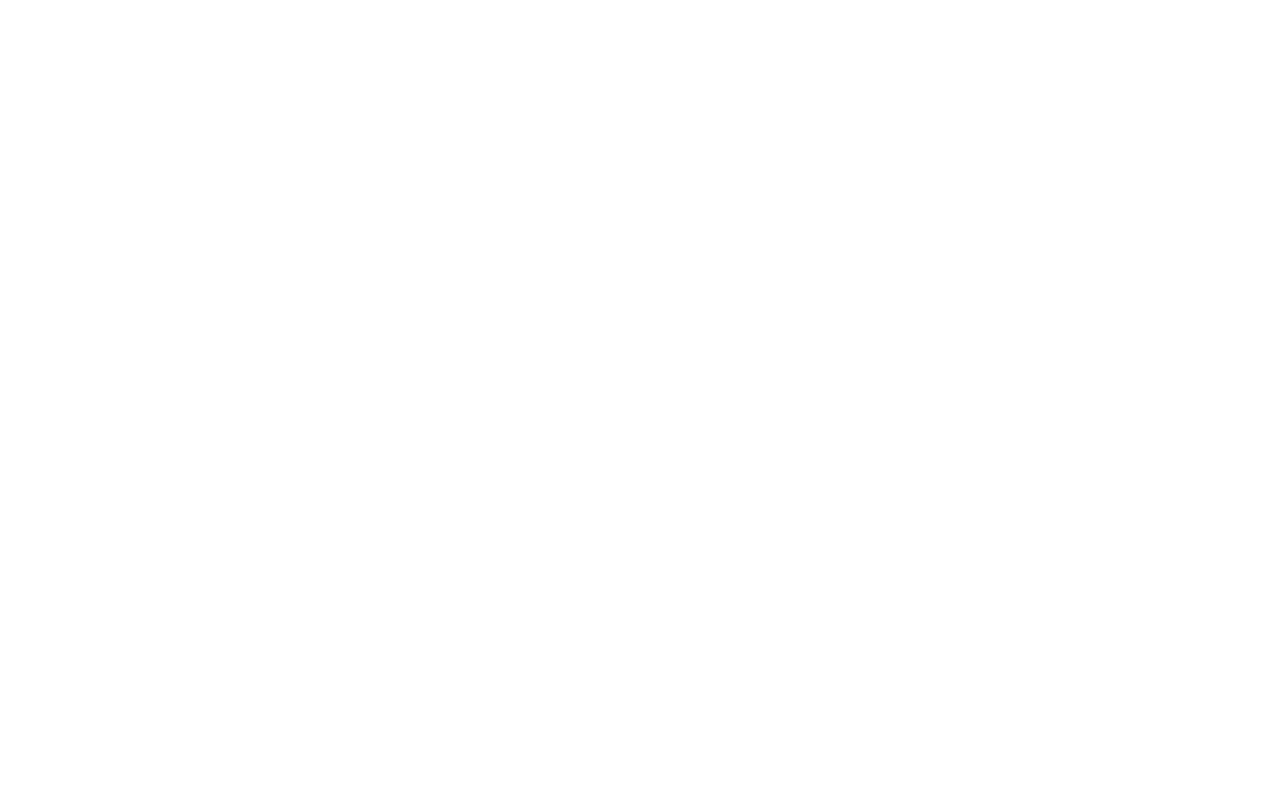
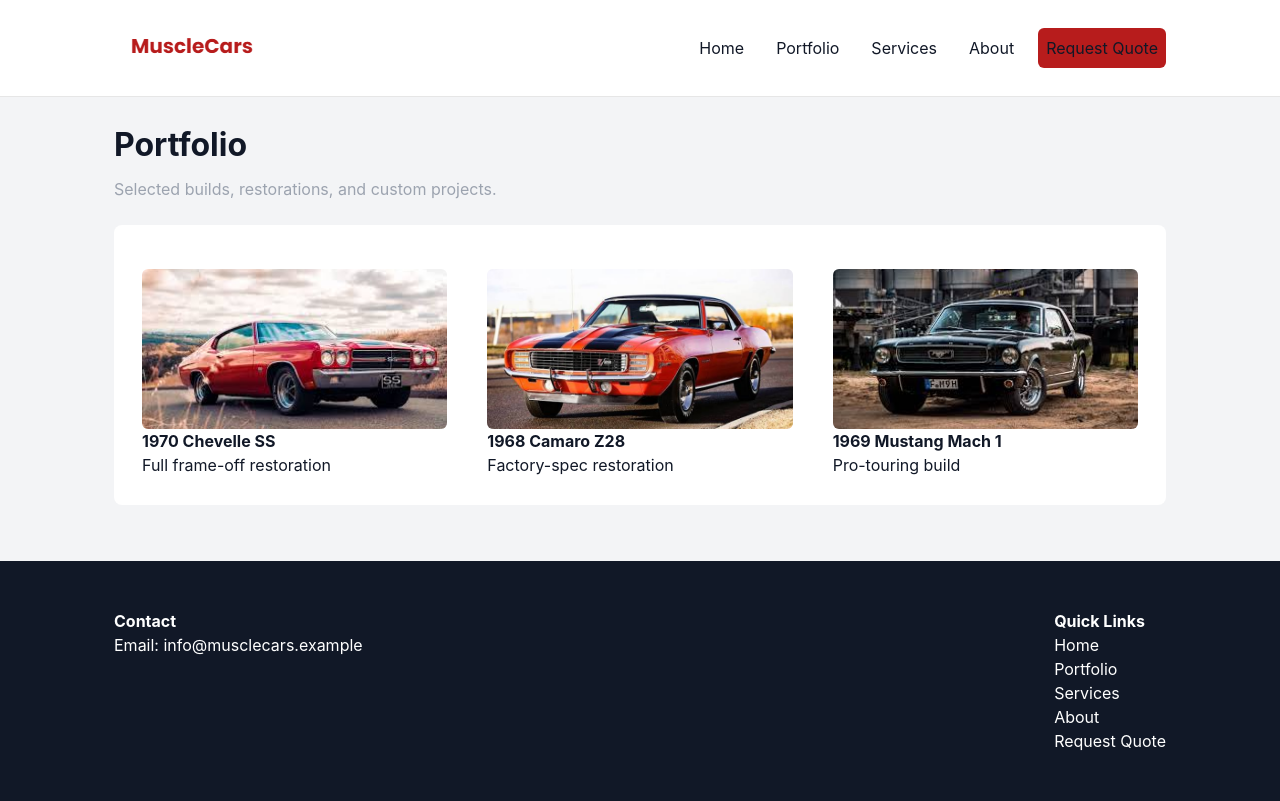
Before and after one commit to tbeeks17/CarWebsite, a plain HTML site: page portfolio.html in a window 1280 px wide. Drawn offline with Linux system fonts and the light colour scheme.

Commit message:
major changes

```diff
--- a/about.html
+++ b/about.html
@@ -0,0 +1,62 @@
+<!doctype html>
+<html lang="en">
+<head>
+  <meta charset="utf-8" />
+  <meta name="viewport" content="width=device-width, initial-scale=1" />
+  <title>Muscle Cars — About</title>
+  <meta name="description" content="Learn more about Muscle Cars, our story, and our team." />
+  <link rel="stylesheet" href="css/styles.css" />
+</head>
+<body>
+  <header class="site-header">
+    <div class="container header-inner">
+      <img src="images/MuscleCarLogo.png" alt="Muscle Cars logo" class="logo" />
+      <button class="menu-toggle" aria-label="Toggle navigation" aria-expanded="false">☰</button>
+      <nav class="main-nav" aria-label="Main navigation">
+        <a class="nav-link" href="index.html">Home</a>
+        <a class="nav-link" href="portfolio.html">Portfolio</a>
+        <a class="nav-link" href="services.html">Services</a>
+        <a class="nav-link" href="about.html">About</a>
+        <a class="nav-cta" href="request-quote.html">Request Quote</a>
+      </nav>
+    </div>
+  </header>
+
+  <main class="container">
+    <section class="page-header">
+      <h1>About Muscle Cars</h1>
+      <p>Our garage, our story, and our passion for American muscle.</p>
+    </section>
+
+    <section class="about-content">
+      <p>Muscle Cars is dedicated to preserving and evolving classic American performance. From frame-off restorations to modern pro-touring builds, we treat every project like a piece of history.</p>
+    </section>
+  </main>
+
+  <footer class="site-footer">
+    <div class="container footer-inner">
+      <div class="footer-col">
+        <h4>Contact</h4>
+        <p>Email: info@musclecars.example</p>
+      </div>
+      <div class="footer-col">
+        <h4>Quick Links</h4>
+        <a href="index.html">Home</a><br />
+        <a href="portfolio.html">Portfolio</a><br />
+        <a href="services.html">Services</a><br />
+        <a href="about.html">About</a><br />
+        <a href="request-quote.html">Request Quote</a>
+      </div>
+    </div>
+  </footer>
+
+  <script>
+    const toggle = document.querySelector(".menu-toggle");
+    const nav = document.querySelector(".main-nav");
+    toggle.addEventListener("click", () => {
+      const isOpen = nav.classList.toggle("open");
+      toggle.setAttribute("aria-expanded", isOpen ? "true" : "false");
+    });
+  </script>
+</body>
+</html>
--- a/css/styles.css
+++ b/css/styles.css
@@ -121,3 +121,19 @@ img{max-width:100%;height:auto;display:block}
   .hero-title{font-size:26px}
   body{font-size:16px}
 }
+.page-header{
+  margin-bottom:24px;
+}
+.page-header h1{
+  font-size:32px;
+  margin-bottom:8px;
+}
+.page-header p{
+  color:var(--muted);
+}
+.about-content,
+.portfolio-list{
+  background:#fff;
+  padding:16px;
+  border-radius:8px;
+}
--- a/portfolio.html
+++ b/portfolio.html
@@ -0,0 +1,78 @@
+<!doctype html>
+<html lang="en">
+<head>
+  <meta charset="utf-8" />
+  <meta name="viewport" content="width=device-width, initial-scale=1" />
+  <title>Muscle Cars — Portfolio</title>
+  <meta name="description" content="Portfolio of Muscle Cars builds and restorations." />
+  <link rel="stylesheet" href="css/styles.css" />
+</head>
+<body>
+  <header class="site-header">
+    <div class="container header-inner">
+      <img src="images/MuscleCarLogo.png" alt="Muscle Cars logo" class="logo" />
+      <button class="menu-toggle" aria-label="Toggle navigation" aria-expanded="false">☰</button>
+      <nav class="main-nav" aria-label="Main navigation">
+        <a class="nav-link" href="index.html">Home</a>
+        <a class="nav-link" href="portfolio.html">Portfolio</a>
+        <a class="nav-link" href="services.html">Services</a>
+        <a class="nav-link" href="about.html">About</a>
+        <a class="nav-cta" href="request-quote.html">Request Quote</a>
+      </nav>
+    </div>
+  </header>
+
+  <main class="container">
+    <section class="page-header">
+      <h1>Portfolio</h1>
+      <p>Selected builds, restorations, and custom projects.</p>
+    </section>
+
+    <section class="portfolio-list">
+      <div class="project-grid">
+        <article class="project-card">
+          <img src="images/Chevelle.png" alt="1970 Chevelle" />
+          <h4 class="project-title">1970 Chevelle SS</h4>
+          <p class="project-tag">Full frame-off restoration</p>
+        </article>
+        <article class="project-card">
+          <img src="images/Camaro.png" alt="1968 Camaro Z28" />
+          <h4 class="project-title">1968 Camaro Z28</h4>
+          <p class="project-tag">Factory-spec restoration</p>
+        </article>
+        <article class="project-card">
+          <img src="images/Mustang.png" alt="1969 Mustang Mach 1" />
+          <h4 class="project-title">1969 Mustang Mach 1</h4>
+          <p class="project-tag">Pro-touring build</p>
+        </article>
+      </div>
+    </section>
+  </main>
+
+  <footer class="site-footer">
+    <div class="container footer-inner">
+      <div class="footer-col">
+        <h4>Contact</h4>
+        <p>Email: info@musclecars.example</p>
+      </div>
+      <div class="footer-col">
+        <h4>Quick Links</h4>
+        <a href="index.html">Home</a><br />
+        <a href="portfolio.html">Portfolio</a><br />
+        <a href="services.html">Services</a><br />
+        <a href="about.html">About</a><br />
+        <a href="request-quote.html">Request Quote</a>
+      </div>
+    </div>
+  </footer>
+
+  <script>
+    const toggle = document.querySelector(".menu-toggle");
+    const nav = document.querySelector(".main-nav");
+    toggle.addEventListener("click", () => {
+      const isOpen = nav.classList.toggle("open");
+      toggle.setAttribute("aria-expanded", isOpen ? "true" : "false");
+    });
+  </script>
+</body>
+</html>
```
Also changed, not shown: index.html (+15 -38 lines), request-quote.html (+15 -15 lines), services.html (+75 -0 lines).
